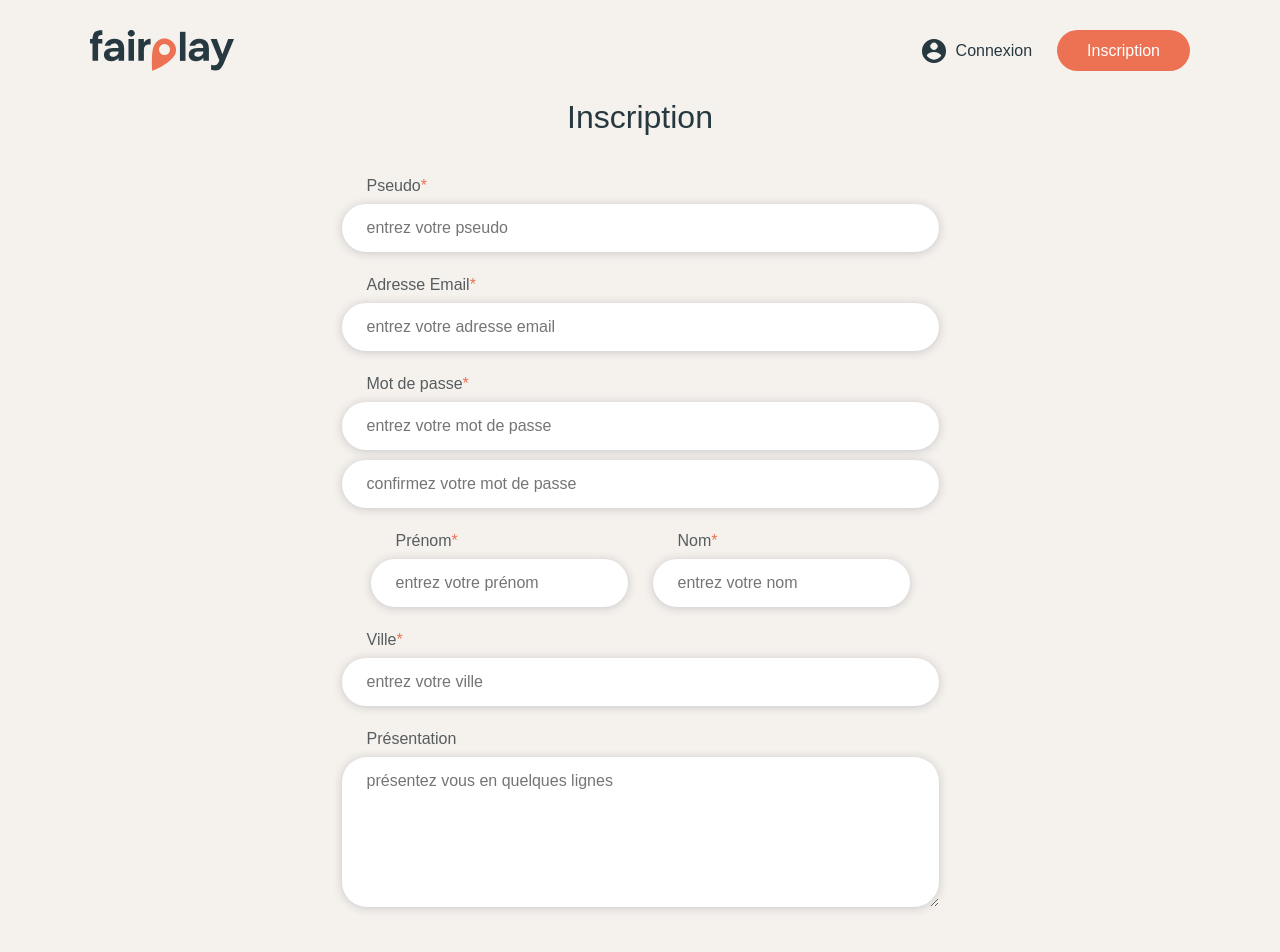
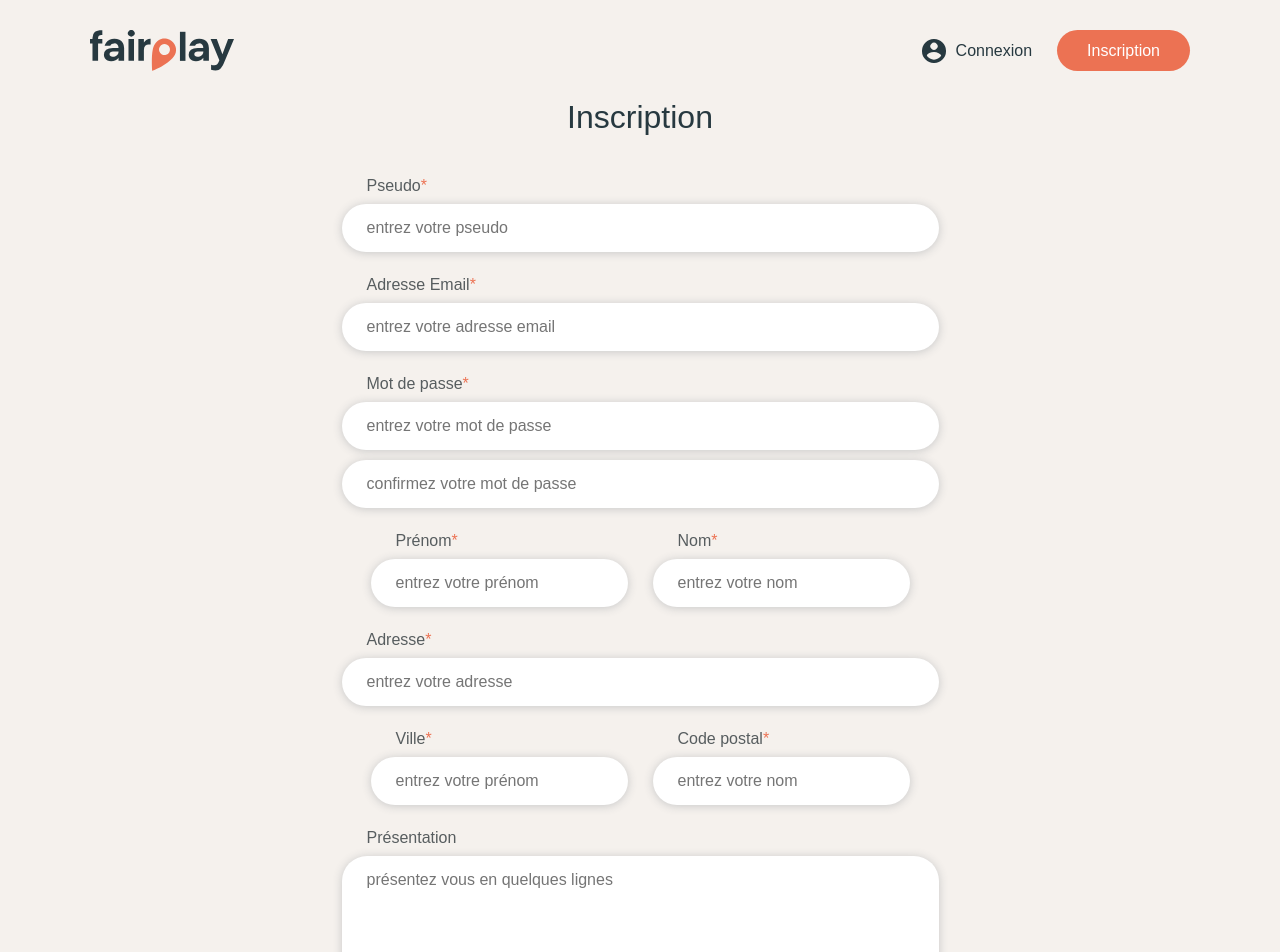
Before and after one commit to benjamin-russo/Fairplay, a React app in the folder frontend/: page /inscription in a window 1280 px wide. Shown: the top 952 px of the page. Built offline with nearby package versions, Linux system fonts and the light colour scheme.

Commit message:
Add zipcode and address input in form

```diff
--- a/frontend/src/components/Registration/index.js
+++ b/frontend/src/components/Registration/index.js
@@ -15,6 +15,8 @@ const Registration = ({
   firstname,
   lastname,
   city,
+  postalCode,
+  address,
   presentation,
   error,
 
@@ -113,21 +115,53 @@ const Registration = ({
           />
         </label>
       </div>
-      <label htmlFor="city" className="registration__label">
+      <label htmlFor="address" className="registration__label">
         <h2 className="registration__inputName">
-          Ville<span className="registration__required">*</span>
+          Adresse<span className="registration__required">*</span>
         </h2>
         <input
-          id="city"
-          name="city"
+          id="address"
+          name="address"
           className="registration__input"
           type="text"
-          placeholder="entrez votre ville"
+          placeholder="entrez votre adresse"
           required
-          value={city}
+          value={address}
           onChange={OnChangeValue}
         />
       </label>
+      <div className="registration__container">
+        <label htmlFor="city" className="registration__label">
+          <h2 className="registration__inputName">
+            Ville<span className="registration__required">*</span>
+          </h2>
+          <input
+            id="city"
+            name="city"
+            className="registration__input registration__firsname"
+            type="text"
+            placeholder="entrez votre prénom"
+            required
+            value={city}
+            onChange={OnChangeValue}
+          />
+        </label>
+        <label htmlFor="postal_code" className="registration__label">
+          <h2 className="registration__inputName">
+            Code postal<span className="registration__required">*</span>
+          </h2>
+          <input
+            id="postalCode"
+            name="postalCode"
+            className="registration__input registration__lastname"
+            type="text"
+            placeholder="entrez votre nom"
+            required
+            value={postalCode}
+            onChange={OnChangeValue}
+          />
+        </label>
+      </div>
       <label htmlFor="presentation" className="registration__label">
         <h2 className="registration__inputName">Présentation</h2>
         <textarea
@@ -162,6 +196,8 @@ Registration.propTypes = {
   firstname: PropTypes.string.isRequired,
   lastname: PropTypes.string.isRequired,
   city: PropTypes.string.isRequired,
+  postalCode: PropTypes.string.isRequired,
+  address: PropTypes.string.isRequired,
   presentation: PropTypes.string.isRequired,
   error: PropTypes.bool.isRequired,
 };
--- a/frontend/src/containers/Registration.js
+++ b/frontend/src/containers/Registration.js
@@ -10,6 +10,8 @@ const mapStateToProps = (state) => ({
   firstname: state.registration.firstname,
   lastname: state.registration.lastname,
   city: state.registration.city,
+  postalCode: state.registration.postalCode,
+  address: state.registration.address,
   presentation: state.registration.presentation,
 
   error: state.registration.error,
--- a/frontend/src/reducers/registration.js
+++ b/frontend/src/reducers/registration.js
@@ -8,6 +8,8 @@ const initialState = {
   firstname: '',
   lastname: '',
   city: '',
+  postalCode: '',
+  address: '',
   presentation: '',
   error: false,
 };
```
